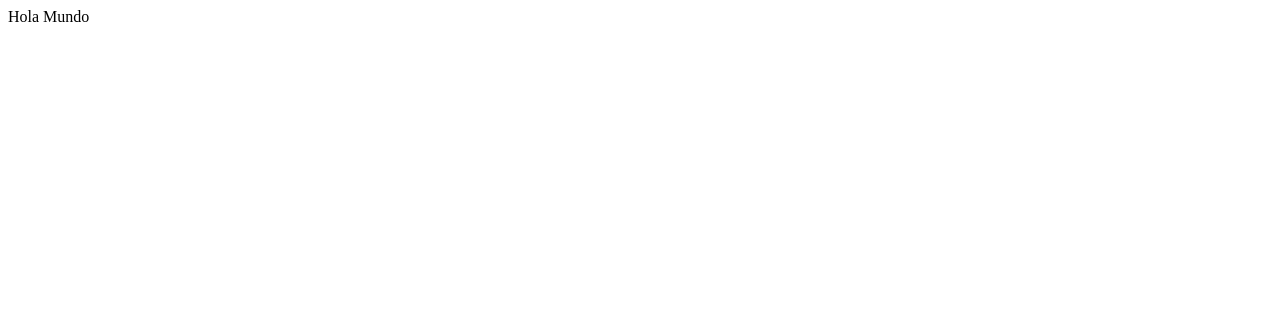
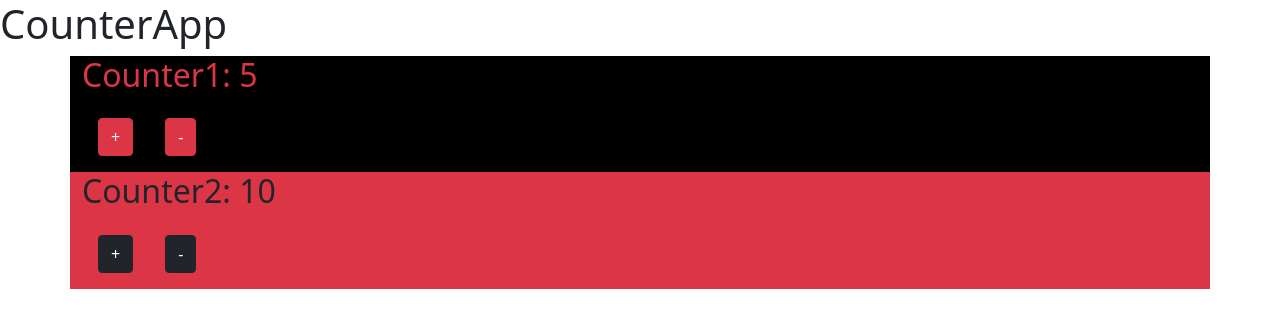
Before and after one commit to fhalcomtech/005-hook-app, a React app: page / in a window 1280 px wide. Built offline with nearby package versions, Linux system fonts and the light colour scheme.

Commit message:
Create counter app custom hook

```diff
--- a/public/index.html
+++ b/public/index.html
@@ -4,6 +4,7 @@
     <meta charset="UTF-8">
     <meta http-equiv="X-UA-Compatible" content="IE=edge">
     <meta name="viewport" content="width=device-width, initial-scale=1.0">
+    <link href="https://cdn.jsdelivr.net/npm/bootstrap@5.1.3/dist/css/bootstrap.min.css" rel="stylesheet" integrity="sha384-1BmE4kWBq78iYhFldvKuhfTAU6auU8tT94WrHftjDbrCEXSU1oBoqyl2QvZ6jIW3" crossorigin="anonymous">
     <title>Hooks</title>
 </head>
 <body>
--- /dev/null
+++ b/src/Components/001-use-state/CounterApp.js
@@ -0,0 +1,21 @@
+import React, { useState } from 'react'
+
+export const CounterApp = () => {
+  const [counterX, setCounter] = useState({counter1:5, counter2:10});
+  const {counter1, counter2} = counterX;
+  return (
+      <>
+        <h1>CounterApp</h1>
+        <div className='container bg-black text-danger'>
+            <h2>Counter1: {counter1}</h2>
+            <button className='btn  m-3 btn-danger' onClick={()=>{setCounter({counter1:(counter1+1), ...counter})}}>+</button>
+            <button className='btn  m-3 btn-danger' onClick={()=>{setCounter({counter1:(counter1-1), ...counter})}}>-</button>
+        </div>
+        <div className='container bg-danger'>
+        <h2>Counter2: {counter2}</h2>
+        <button className='btn m-3 btn-dark'>+</button>
+        <button className='btn m-3 btn-dark'>-</button>
+        </div>
+      </>
+  )
+}
--- a/src/HookApp.js
+++ b/src/HookApp.js
@@ -1,4 +1,4 @@
-const HookApp = () => (<>
-        <div>Hola Mundo</div>
-    </>);
+import { CounterApp } from "./Components/001-use-state/CounterApp";
+
+const HookApp = () => (<><CounterApp/></>);
 export default HookApp;
```
Also changed, not shown: src/Components/001-use-state/HookUseCounter.js (added), src/resources/css/index.css (added).
